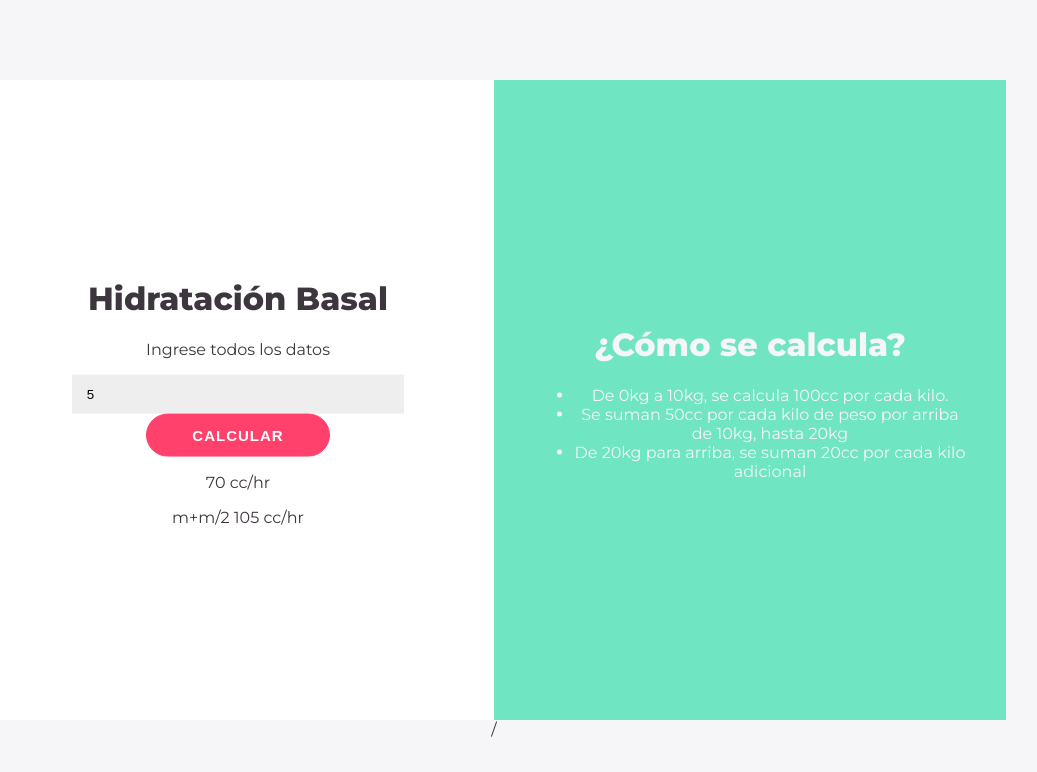
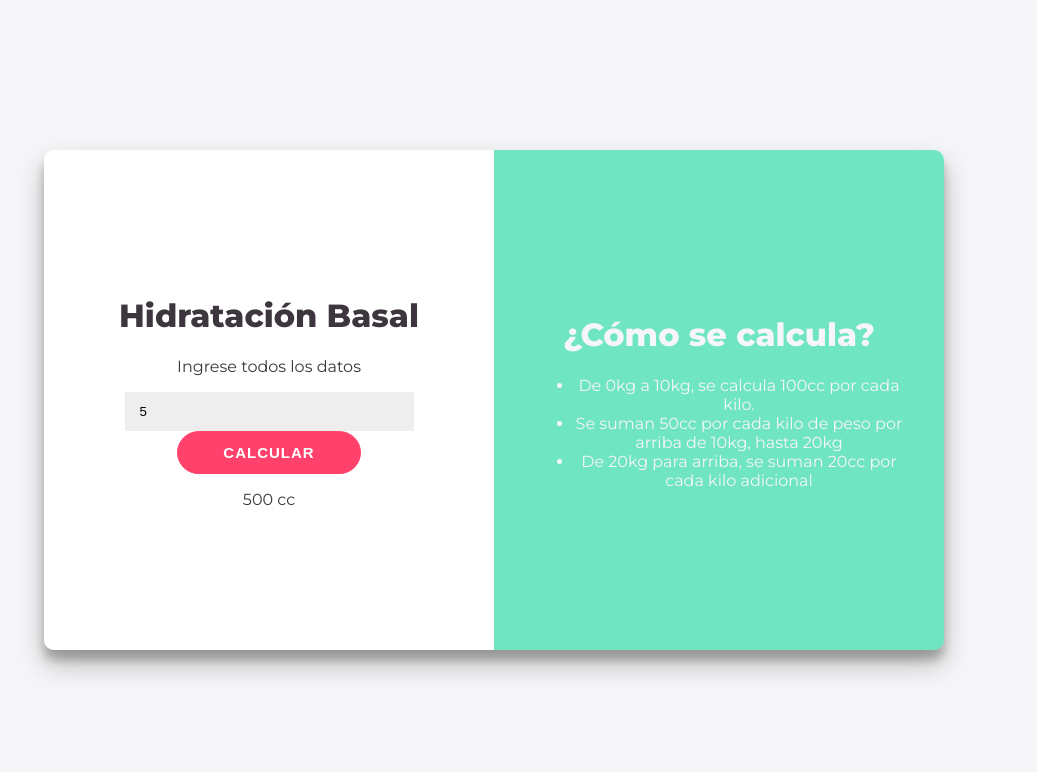
Before and after one commit to TiagoNahuel/calculadora, a plain HTML site: page index.html in a window 1280 px wide. Both pictures are taken after typing "5" into the empty fields and a click on the button "CALCULAR". Shown: the whole page, without its empty margins (146-1183 px from the left). Drawn offline with Linux system fonts and the light colour scheme.

Commit message:
.jss en proceso
Javascript en proceso

```diff
--- a/index.html
+++ b/index.html
@@ -6,6 +6,7 @@
     <meta name="viewport" content="width=device-width, initial-scale=1.0">
     <title>calculadora</title>
     <link rel="stylesheet" href="./style.css" />
+    <script src="./script.js" defer ></script>
 </head>
 
 <body>
@@ -15,10 +16,10 @@
             <div class="contenido">
                 <h1>Hidratación Basal</h1>
                 <p>Ingrese todos los datos</p>
-                <input type="number" placeholder="Peso en Kg">
-                <button>Calcular</button>
-                <p>70 cc/hr</p>
-                <p>m+m/2 105 cc/hr</p>
+                <input id="peso" type="number" placeholder="Peso en Kg">
+                <button id="calcular">Calcular</button>
+                <p class="item resultado" id="flu"> 70 cc/hr </p>
+                <p class="item resultado"id= "res">m+m/2 105 cc/hr</p>
             </div>
 
         </div>
--- /dev/null
+++ b/script.js
@@ -0,0 +1,43 @@
+const FLUJO = document.getElementById("flu");
+const BOTON = document.getElementById("calcular");
+const INPUT = document.getElementById("peso");
+
+BOTON.addEventListener("click",()=>{
+   let peso = INPUT.value;
+
+   if (peso === ""){
+    console.log("error")
+   } else if (peso <= 30) {
+    FLUJO.innerHTML = holliday(peso) + " cc";
+    FLUJO.style.display = "block";
+    ERROR.style.display = "none";
+   }else {
+    FLUJO.innerHTML = superficieCorporal(peso) + " cc";
+    FLUJO.style.display = "block";
+    ERROR.style.display = "none";
+    FLUJO.innerHTML = superficieCorporal(peso) + " cc";
+    FLUJO.style.display = "block";
+    ERROR.style.display = "none";
+   }
+})
+
+function holliday(peso){
+    let resultado = 0;
+    if(peso<= 10){
+        resultado = peso * 100
+
+    }
+    else if(peso <= 20) {
+        resultado = 1000 + ((peso - 10) * 50)
+
+    }
+    else if(peso > 20){
+        resultado = 1500 + ((peso - 20) * 20)
+
+    }
+    return resultado
+}
+function superficieCorporal(peso){
+let  resultado = ((peso * 4) + 7)/ (peso + 90)
+    return resultado
+}
--- a/style.css
+++ b/style.css
@@ -55,3 +55,21 @@ button{
 button:active{
 	transform: scale(0.95);
 }
+
+#contenedor{
+    width: 900px;
+    height: 500px;
+    text-align: center;
+    /* Estas 3 lineas se encargan de centrar el div vertical y horizontalmente */
+    position: absolute;
+    inset: 0;
+    margin: auto;
+    border-radius: 10px;
+    overflow: hidden;
+    box-shadow: 0 14px 28px rgba(0,0,0,0.25),
+      0 10px 10px rgba(0,0,0,0.22);
+  }
+
+  .resultado{
+    display: none;
+  }
```
